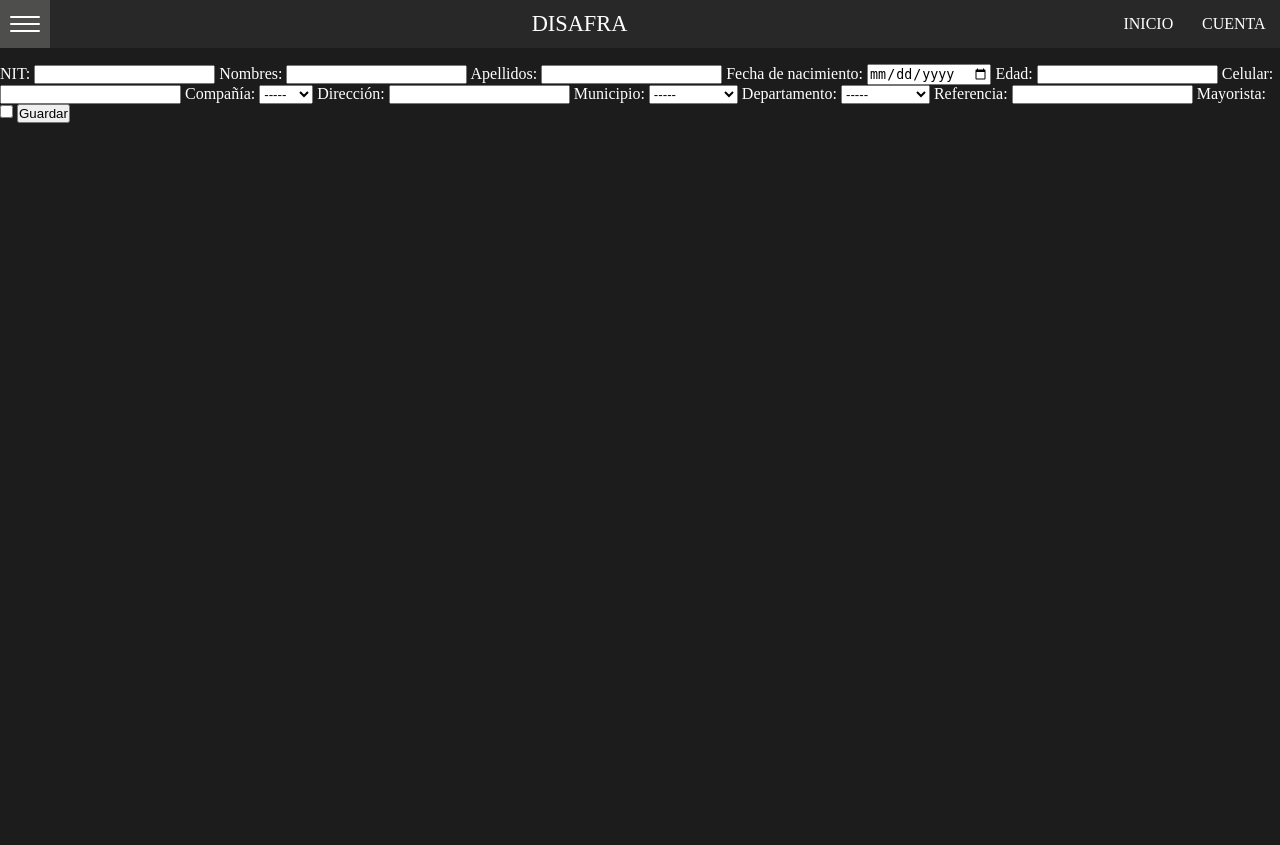
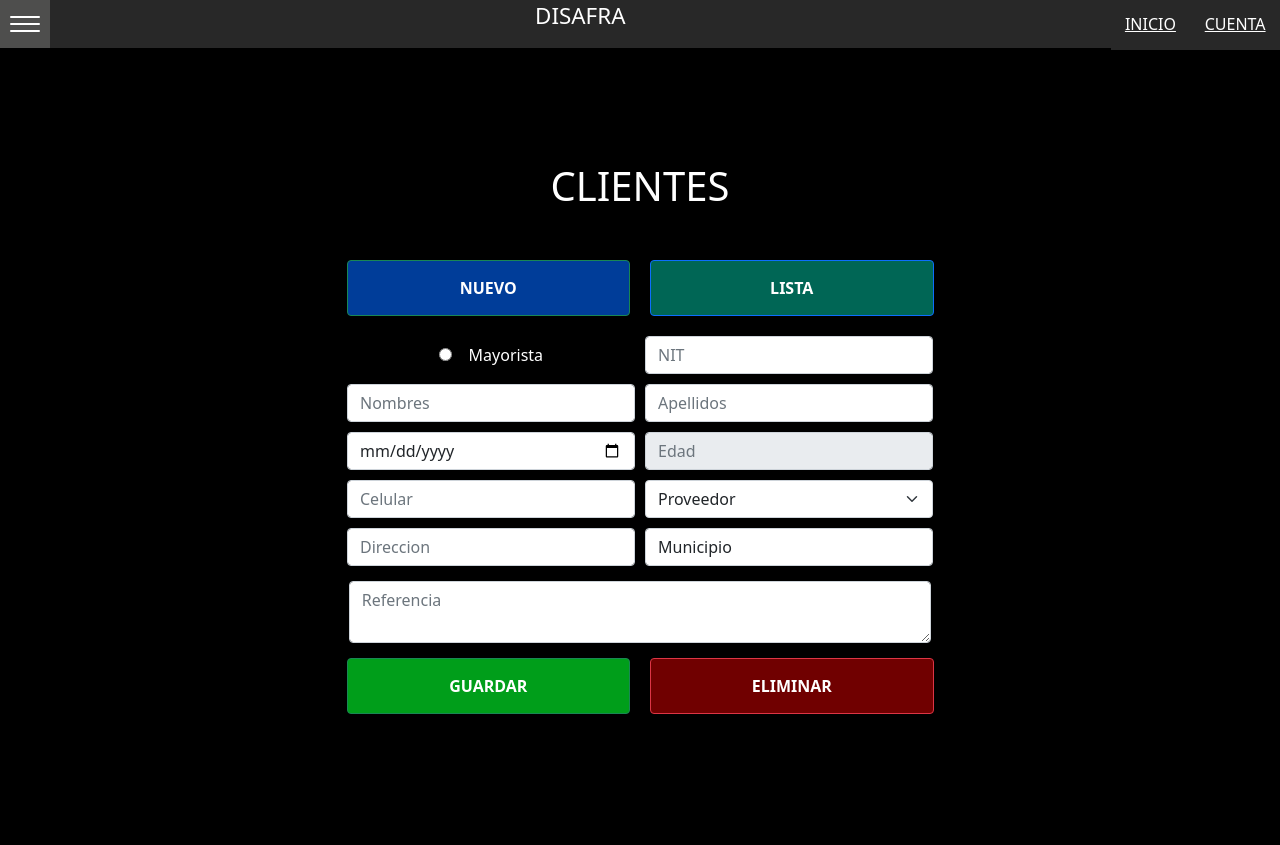
Before and after one commit to amner-py/disafra, a Django app: page /cliente/ in a window 1280 px wide. Before the commit the page ends 123 px from the top, so only its background shows below. Run offline with Django 3.2, Linux system fonts and the light colour scheme.

Commit message:
Formulario Cliente css

```diff
--- a/app/config/db.py
+++ b/app/config/db.py
@@ -13,8 +13,8 @@ MySQL = {
         'default': {
             'ENGINE': 'django.db.backends.mysql',
             'NAME': 'disafra',
-            'USER': 'admin',
-            'PASSWORD': 'admin123',
+            'USER': 'root',
+            'PASSWORD': '',
             'HOST': 'localhost',
             'PORT': '3306',
         }
--- a/app/core/cliente/templates/form_cliente.html
+++ b/app/core/cliente/templates/form_cliente.html
@@ -1,14 +1,31 @@
 {% extends 'base.html' %}
 {% block title %} Cliente-Formulario {% endblock title %}
 {% block content %}
-<div style="margin-top: 4rem;">
-    <form>
-        <label for="nit_cliente">NIT:</label>
-        <input type="text" id="nit_cliente">
+
+
+<div class="bloque">
+    <h1>Clientes</h1>
+    <div class="opciones">
+        <button id="nuevo" type="submit" class="btn btn-success">Nuevo</button>
+        <button id="listar" type="submit" class="btn btn-primary">Lista</button>
+    </div>
+    <form class="formulario">
+        <div>
+            <div class="check1">
+                <input type="radio" role="switch" id="mayorista_cliente">
+                <label for="mayorista_cliente">Mayorista</label>
+            </div>
+        </div>
+        <div>
+            <input type="text" class="form-control" id="nit_cliente" placeholder="NIT">
+        </div>
         {% include 'persona.html' %}
-        <label for="mayorista_cliente">Mayorista:</label>
-        <input type="checkbox" id="mayorista_cliente">
-        <button>Guardar</button>
-    </form>
+        {% include 'telefono.html' %}
+        {% include 'direccion.html' %}
+        <div id="opciones2">
+            <button id="guardar" type="submit" class="btn btn-success">Guardar</button>
+            <button id="eliminar" type="submit" class="btn btn-danger">Eliminar</button>
+        </div>
 </div>
+
 {% endblock content %}
--- a/app/core/direccion/templates/direccion.html
+++ b/app/core/direccion/templates/direccion.html
@@ -1,16 +1,16 @@
-<label for="direccion">Dirección:</label>
-<input type="text" id="direccion">
-<label for="municipio">Municipio:</label>
-<select id="municipio">
-    <option>-----</option>
-    <option>Chiquimula</option>
-    <option>Esquipulas</option>
-</select>
-<label for="departamento">Departamento:</label>
-<select id="departamento">
-    <option>-----</option>
-    <option>Chiquimula</option>
-    <option>Zacapa</option>
-</select>
-<label for="referencia">Referencia:</label>
-<input type="text" id="referencia">
+<div>
+    <input type="text" class="form-control" id="direccion" placeholder="Direccion">
+</div>
+<div>
+    <select class="form-control" id="municipio">
+        <option selected>Municipio</option>
+        <option>...</option>
+        <option>Chiquimula</option>
+        <option>Esquipulas</option>
+    </select>
+</div>
+<div>
+    <input type="text" class="form-control" id="departamento" placeholder="Departamento" hidden>
+</div>
+
+<textarea class="form-control" id="referencia" placeholder="Referencia"></textarea>
--- a/app/core/persona/templates/persona.html
+++ b/app/core/persona/templates/persona.html
@@ -1,10 +1,13 @@
-<label for="nombre">Nombres:</label>
-<input type="text" id="nombre">
-<label for="apellido">Apellidos:</label>
-<input type="text" id="apellido">
-<label for="fechanacimiento">Fecha de nacimiento:</label>
-<input type="date" id="fechanacimiento">
-<label for="edad">Edad:</label>
-<input type="number" id="edad">
-{% include 'telefono.html' %}
-{% include 'direccion.html' %}
+
+<div>
+    <input type="text" class="form-control" id="nombre" placeholder="Nombres">
+</div>
+<div>
+    <input type="text" class="form-control" id="apellido" placeholder="Apellidos">
+</div>
+<div>
+    <input type="date" class="form-control" id="fechanacimiento" data-bs-toggle="tooltip" data-bs-placement="bottom" title="Fecha de nacimiento">
+</div>
+<div>
+    <input type="number" class="form-control" id="edad" placeholder="Edad" readonly>
+</div>
--- a/app/core/telefono/templates/telefono.html
+++ b/app/core/telefono/templates/telefono.html
@@ -1,8 +1,11 @@
-<label for="numero">Celular:</label>
-<input type="number" id="numero">
-<label for="tipo_numero">Compañía:</label>
-<select id="tipo_numero">
-    <option>-----</option>
-    <option>Tigo</option>
-    <option>Claro</option>
-</select>
+    <div>
+        <input type="text" class="form-control" id="numero" placeholder="Celular">
+    </div>
+    <div>
+        <select id="tipo_numero" class="form-select">
+            <option selected>Proveedor</option>
+            <option>-----</option>
+            <option>Claro</option>
+            <option>Tigo</option>
+        </select>
+    </div>
--- a/app/core/webapp/templates/base.html
+++ b/app/core/webapp/templates/base.html
@@ -7,6 +7,9 @@
         <!--<meta http-equiv="X-UA-Compatible" content="IE=edge"> -->
         <meta name="viewport" content="width=device-width, initial-scale=1.0">
         <link rel="stylesheet" type="text/css" href="{% static "css/disafra_style.css" %}">
+        <link rel="stylesheet" type="text/css" href="{% static "css/estilos.css" %}">
+        <link href="https://cdn.jsdelivr.net/npm/bootstrap@5.1.3/dist/css/bootstrap.min.css" rel="stylesheet"
+        integrity="sha384-1BmE4kWBq78iYhFldvKuhfTAU6auU8tT94WrHftjDbrCEXSU1oBoqyl2QvZ6jIW3" crossorigin="anonymous">
         {% block stylesheet %} {% endblock stylesheet %}
         <title class="title-up"> {% block title %} {% endblock title %}</title>
     </head>
@@ -31,7 +34,7 @@
                 <a class="btn-link-menu txt-center" href="#">CUENTA</a>
             </nav>
         </header>
-        <div class="main-container"> <!--Contenedor principal-->
+        <div class="main-container bg-dark"> <!--Contenedor principal-->
             <div class="left-side-menu" id="left-menu"> <!--Contenedor de menú desplegable-->
                 <a class="btn-module txt-left" id="btn-home" href="/?b=home">
                     <h4>Home</h4>
@@ -71,13 +74,17 @@
                 </a>
             </div>
             <!--Contenido de página-->
-            {% block content %} {% endblock content %}
+            <div class="contenedor">
+                {% block content %} {% endblock content %}
+            </div>
         </div>
 
         <footer>
-
         </footer>
         <script src="{% static "js/main_script_disafra.js" %}"></script>
+        <script src="https://cdn.jsdelivr.net/npm/bootstrap@5.1.3/dist/js/bootstrap.bundle.min.js"
+        integrity="sha384-ka7Sk0Gln4gmtz2MlQnikT1wXgYsOg+OMhuP+IlRH9sENBO0LRn5q+8nbTov4+1p"
+        crossorigin="anonymous"></script>
     </body>
 
 </html>
--- a/app/static/css/disafra_style.css
+++ b/app/static/css/disafra_style.css
@@ -13,7 +13,7 @@
     margin: 0;
     padding: 0;
     text-decoration: none;
-    resize: none;
+    box-sizing: border-box;
 }
 
 .in-txt{
--- /dev/null
+++ b/app/static/css/estilos.css
@@ -0,0 +1,146 @@
+.main-container {
+  margin-top: 45px;
+}
+
+.main-container .contenedor {
+  background-color: black;
+  height: 100vh;
+  display: flex;
+  justify-content: center;
+  align-items: center;
+}
+.main-container .contenedor h1 {
+  display: flex;
+  justify-content: center;
+  text-transform: uppercase;
+  margin-bottom: 40px;
+}
+
+.main-container .contenedor .bloque {
+  width: 50%;
+  transition: ease all 0.5s;
+}
+
+.main-container .contenedor .bloque .opciones {
+  display: flex;
+  justify-content: center;
+  align-items: center;
+  margin: 5px;
+  display: flex;
+}
+
+.main-container .contenedor .bloque .opciones button {
+  width: 45%;
+  padding: 15px;
+  margin: 10px;
+  text-transform: uppercase;
+  font-weight: bold;
+}
+
+.main-container .contenedor .bloque .formulario {
+  display: flex;
+  flex-flow: wrap row;
+  justify-content: center;
+  align-items: center;
+}
+
+.main-container .contenedor .bloque .formulario div {
+  width: 45%;
+  margin: 5px;
+  display: flex;
+  justify-content: center;
+}
+
+/* .main-container .contenedor .bloque .formulario select {
+  width: 40%;
+  height: 38px;
+  margin: 2px;
+  border: none;
+  border-radius: 4px;
+  background-color: #f1f1f1;
+} */
+.main-container .contenedor .bloque .formulario .check1 {
+  width: 42%;
+  display: flex;
+  justify-content: space-around;
+  align-items: center;
+}
+.main-container .contenedor .bloque .formulario textarea {
+  width: 91%;
+}
+
+/*
+.main-container .contenedor .bloque .formulario .check1 label{
+margin: 2px;
+}
+
+.main-container .contenedor .bloque .formulario input[type='text'],
+input[type='date'],
+input[type='number'],
+
+
+.main-container .contenedor .bloque .opciones2 {
+  display: flex;
+  justify-content: center;
+  align-items: center;
+}
+*/
+
+#opciones2 {
+  width: 100%;
+  display: flex;
+  justify-content: center;
+  align-items: center;
+}
+
+#opciones2 button {
+  width: 45%;
+  padding: 15px;
+  margin: 10px;
+  text-transform: uppercase;
+  font-weight: bold;
+}
+
+#nuevo {
+  background-color: rgb(0, 61, 153);
+}
+#nuevo:hover {
+  background-color: rgb(10, 108, 255);
+}
+#guardar {
+  background: rgb(0, 158, 26);
+}
+#guardar:hover {
+  background: rgb(1, 255, 44);
+}
+#listar {
+  background-color: rgb(0, 102, 85);
+}
+#listar:hover {
+  background-color: rgb(0, 199, 166);
+}
+#eliminar {
+  background-color: rgb(112, 0, 0);
+}
+#eliminar:hover {
+  background-color: rgb(204, 0, 0);
+}
+
+@media only screen and (max-width: 1000px) {
+  .main-container .contenedor .bloque {
+    width: 80%;
+  }
+}
+@media only screen and (max-width: 800px) {
+  .main-container .contenedor .bloque {
+    width: 90%;
+  }
+}
+@media only screen and (max-width: 400px) {
+  .main-container .contenedor .bloque {
+    width: 95%;
+  }
+  .main-container .contenedor .bloque .formulario .check1 input[type='radio'] {
+    margin: 5px;
+  }
+}
```
Also changed, not shown: app/core/categoria/migrations/0003_delete_subcategoria.py (added), 1 other file.
